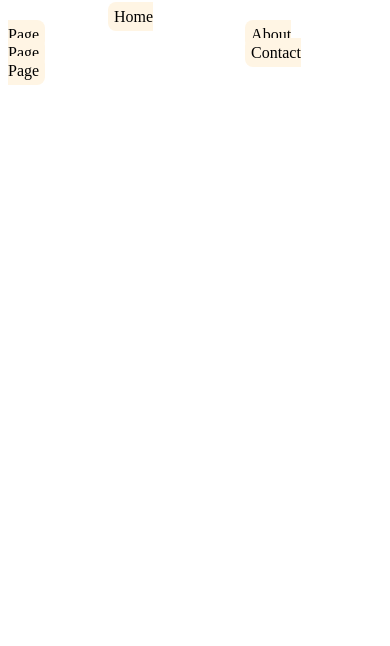
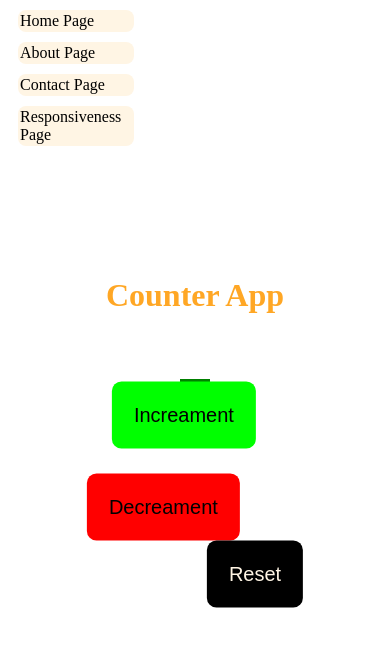
Before and after one commit to bamskydbest/Router-Deployment-Main, a React (Vite) app: page /responsiveness in a window 390 px wide. Shown: the top 646 px of the page. Built offline with nearby package versions, Linux system fonts and the light colour scheme.

Commit message:
responsiveness

```diff
--- a/src/App.css
+++ b/src/App.css
@@ -43,3 +43,38 @@ button[type="submit"] {
 button[type="submit"]:hover {
   background-color: #fff5e4;
 }
+
+@media (min-width: 376px) and (max-width: 768px) {
+  .btn {
+    margin: 10px;
+    background-color: #fff5e4;
+    padding: 2px;
+    width: 30%;
+
+    display: block;
+  }
+}
+
+@media (max-width: 375px) {
+  .btn {
+    margin: 10px;
+    background-color: #fff5e4;
+    padding: 2px;
+    width: 40%;
+
+    display: block;
+  }
+}
+
+@media (min-width: 769px) and (max-width: 1024px) {
+  .btn {
+    /* margin: 10px;
+    background-color: #fff5e4;
+    padding: 2px;
+    width: 40%;
+
+    display: block; */
+    white-space: nowrap;
+    /* margin: 80px; */
+  }
+}
--- a/src/App.jsx
+++ b/src/App.jsx
@@ -1,10 +1,11 @@
 import "./App.css";
 
-import { Routes, Route  } from "react-router-dom";
+import { Routes, Route } from "react-router-dom";
 import Home from "./pages/Home";
 import AboutUs from "./pages/AboutUs";
 import ContactUs from "./pages/ContactUs";
 import Nav from "./components/Nav";
+import Responsiveness from "./pages/Responsiveness";
 
 function App() {
   return (
@@ -14,6 +15,7 @@ function App() {
         <Route path="/" element={<Home />} />
         <Route path="/about-us" element={<AboutUs />} />
         <Route path="/contact-us" element={<ContactUs />} />
+        <Route path="/responsiveness" element={<Responsiveness />} />
       </Routes>
     </>
   );
--- a/src/components/Nav.jsx
+++ b/src/components/Nav.jsx
@@ -14,6 +14,9 @@ const Nav = () => {
         <Link to="/contact-us" className="btn">
           Contact Page
         </Link>
+        <Link to="/responsiveness" className="btn">
+          Responsiveness Page
+        </Link>
       </nav>
     </div>
   );
--- /dev/null
+++ b/src/pages/Responsiveness.jsx
@@ -0,0 +1,103 @@
+import React, { useState } from "react";
+
+const Responsiveness = () => {
+  const [count, setCount] = useState(0);
+  const handleIncreament = () => {
+    setCount(count + 1);
+  };
+
+  const handleDecreament = () => {
+    setCount(count - 1);
+  };
+  const handleReset = () => {
+    setCount(0);
+  };
+
+  return (
+    <div>
+      <div
+        style={{
+          display: "flex",
+          alignItems: "center",
+          justifyContent: "center",
+          position: "relative",
+          top: "100px",
+          flexDirection: "column",
+        }}
+      >
+        <h1>Counter App</h1>
+
+        <br />
+
+        <p
+          className=""
+          style={{
+            fontSize: count >= 20 ? "35px" : count < 0 ? "10px" : "25px",
+            backgroundColor: count < 0 ? "red" : "green",
+            padding: "7px",
+          }}
+        >
+          {count}
+        </p>
+      </div>
+
+      <div
+        className=""
+        style={{
+          position: "absolute",
+          top: "50%",
+          left: "50%",
+          transform: "translate(-50%, -50%)",
+          marginTop: "60px",
+        }}
+      >
+        <button
+          className="icreament"
+          style={{
+            padding: "22px",
+            borderRadius: ".6rem",
+            border: "none",
+            backgroundColor: "#0f0",
+            margin: "25px",
+            fontSize: "20px",
+          }}
+          onClick={handleIncreament}
+        >
+          Increament
+        </button>
+        <button
+          className="decreament"
+          style={{
+            padding: "22px",
+            borderRadius: ".6rem",
+            border: "none",
+            backgroundColor: "#f00",
+            fontSize: "20px",
+          }}
+          onClick={handleDecreament}
+        >
+          Decreament
+        </button>
+
+        <div className="reset">
+          <button
+            style={{
+              padding: "22px",
+              borderRadius: ".6rem",
+              border: "none",
+              backgroundColor: "#000",
+              fontSize: "20px",
+              color: "#fff5e4",
+              marginLeft: " 120px ",
+            }}
+            onClick={handleReset}
+          >
+            Reset
+          </button>
+        </div>
+      </div>
+    </div>
+  );
+};
+
+export default Responsiveness;
```
